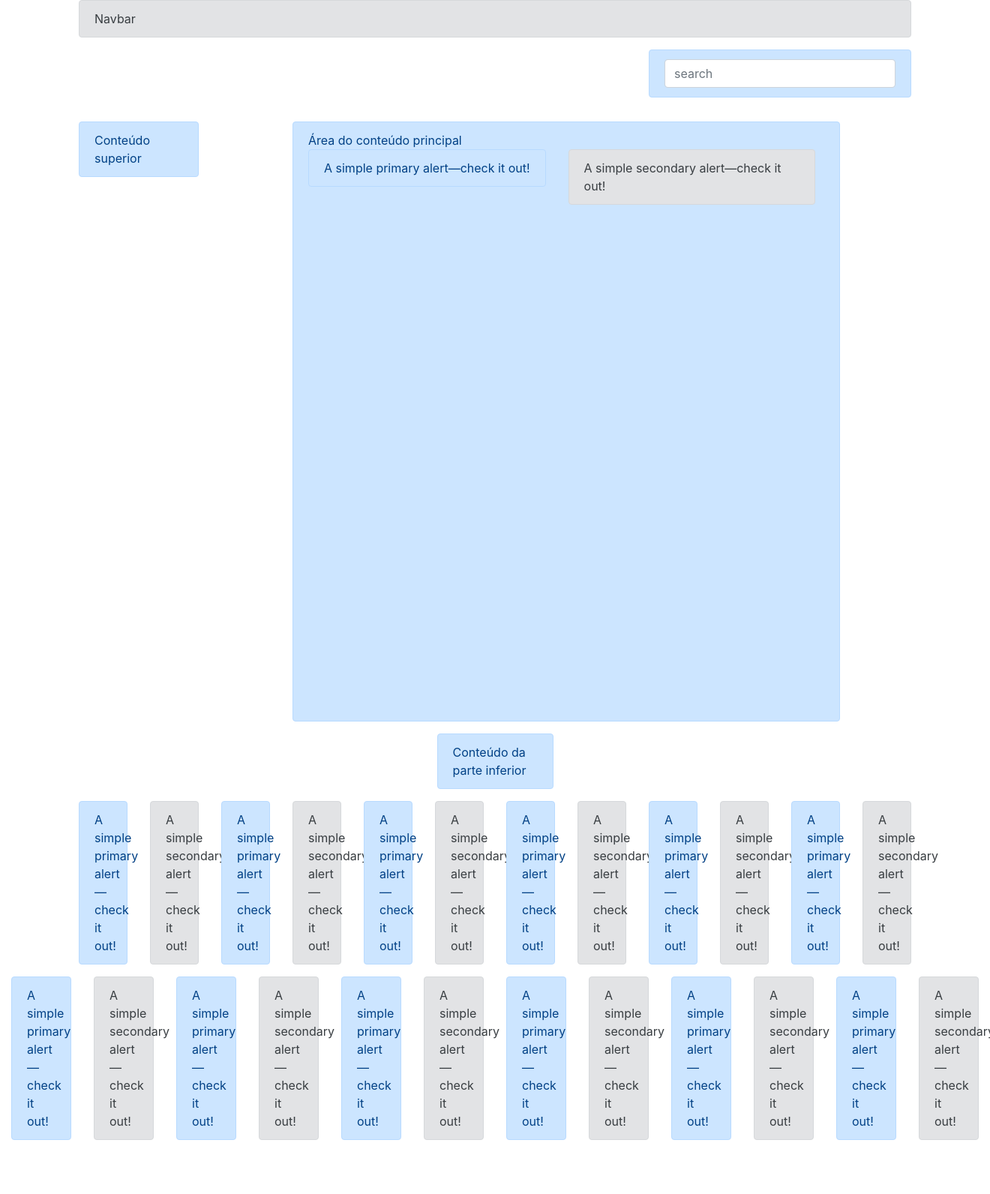
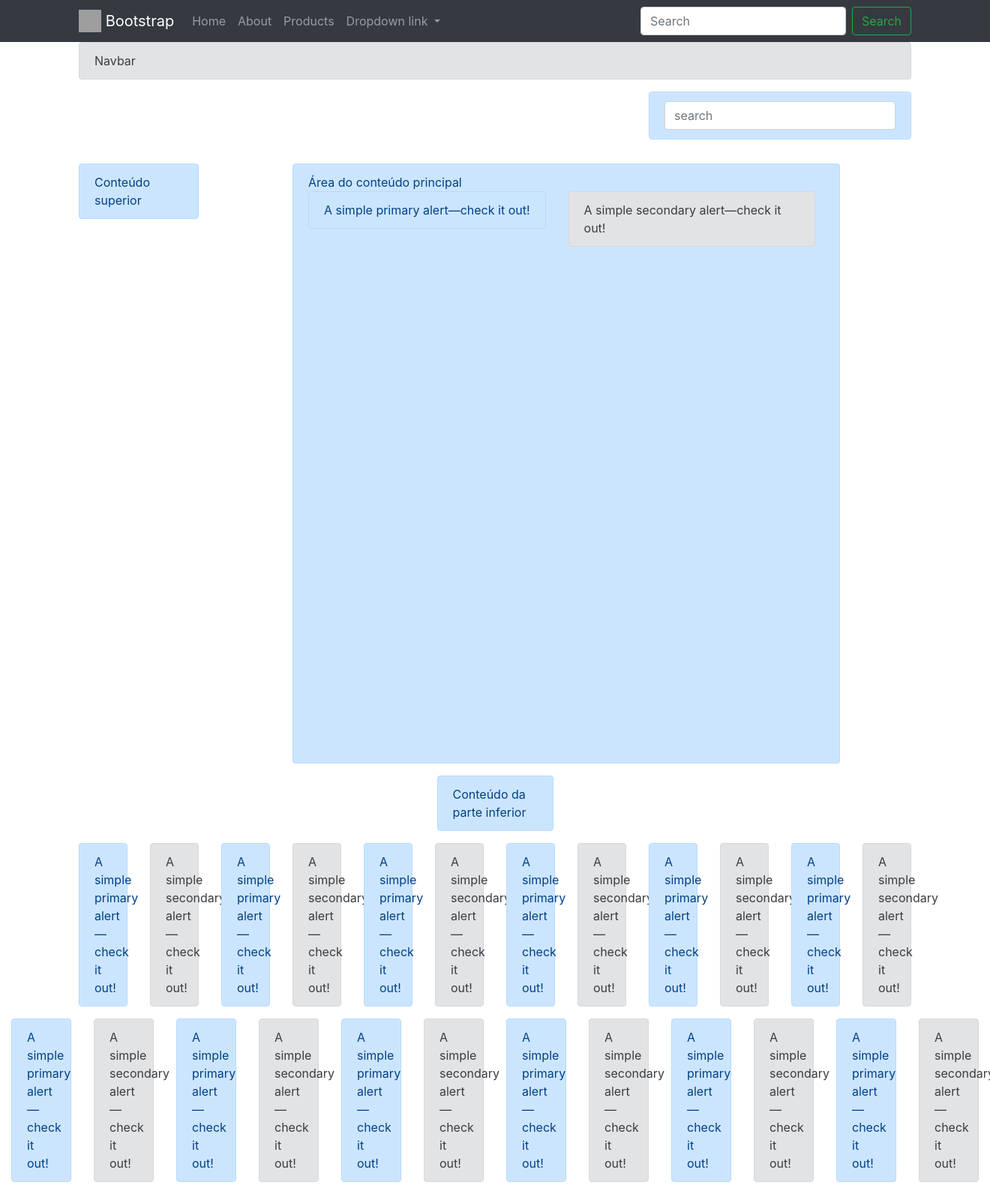
Before and after one commit to toticavalcanti/django_ecommerce, a Django app: page /bootstrap/ in a window 1320 px wide. Shown: the whole page at 75% size. Before the commit the page ends 1520 px from the top, so only its background shows below. Run offline with Django 3.2, Linux system fonts and the light colour scheme; some libraries are stand-ins or nearby versions; grey boxes are pictures that could not be loaded.

Commit message:
bootstrap_navbar

```diff
--- a/templates/bootstrap/example.html
+++ b/templates/bootstrap/example.html
@@ -9,6 +9,44 @@
         <title>Bootstrap example</title>
     </head>
     <body>
+        <nav class="navbar navbar-expand-md navbar-dark bg-dark">
+            <div class='container'>
+                <a class="navbar-brand" href="#">
+                <img src="https://getbootstrap.com/docs/4.0/assets/brand/bootstrap-solid.svg" width="30" height="30" class="d-inline-block align-top" alt="">
+                Bootstrap
+                </a>
+                <button class='navbar-toggler' type='button' data-toggle='collapse' data-target='#navbar-collapse-links' aria-expanded='false' aria-label='Toggle Navigation'>
+                    <span class='navbar-toggler-icon'></span>
+                </button>
+                <div class='collapse navbar-collapse' id='navbar-collapse-links'>
+                    <ul class='navbar-nav'>
+                        <li class='nav-item'>
+                            <a href='#' class='nav-link'>Home</a>
+                        </li>
+                        <li class='nav-item'>
+                            <a href='#' class='nav-link'>About</a>
+                        </li>
+                        <li class='nav-item'>
+                            <a href='#' class='nav-link'>Products</a>
+                        </li>
+                        <li class="nav-item dropdown">
+                            <a class="nav-link dropdown-toggle" href="#" id="navbarDropdownMenuLink" data-toggle="dropdown" aria-haspopup="true" aria-expanded="false">
+                                Dropdown link
+                            </a>
+                            <div class="dropdown-menu" aria-labelledby="navbarDropdownMenuLink">
+                                <a class="dropdown-item" href="#">Action</a>
+                                <a class="dropdown-item" href="#">Another action</a>
+                                <a class="dropdown-item" href="#">Something else here</a>
+                            </div>
+                        </li>
+                    </ul>
+                    <form class="form-inline ml-auto">
+                        <input class="form-control mr-sm-2" type="search" placeholder="Search" aria-label="Search">
+                        <button class="btn btn-outline-success my-2 my-sm-0" type="submit">Search</button>
+                    </form>
+                </div>
+            </div>
+        </nav>
         <div class='container'>
             <div class="row">
                 <div class="col-12">
```
